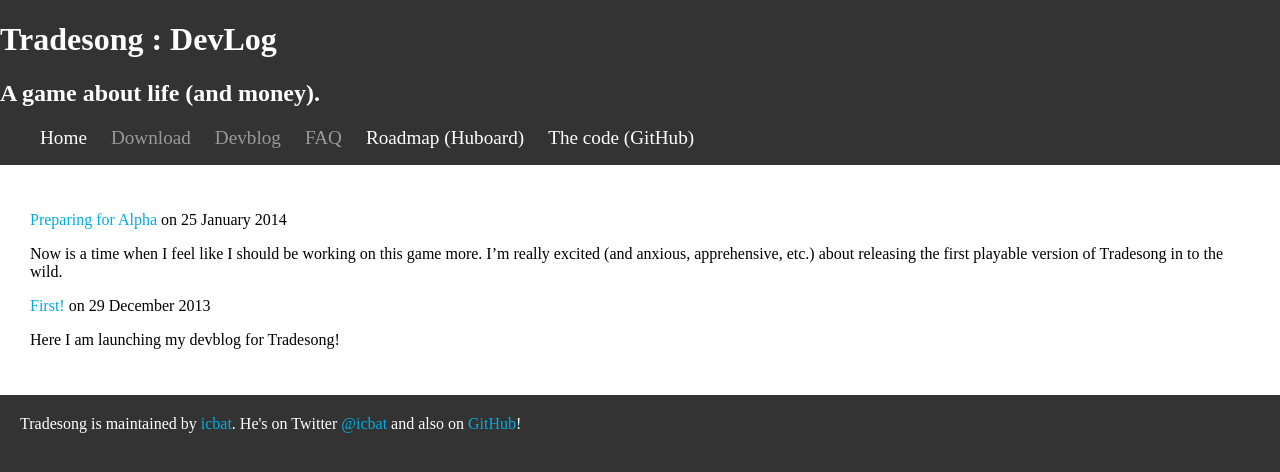
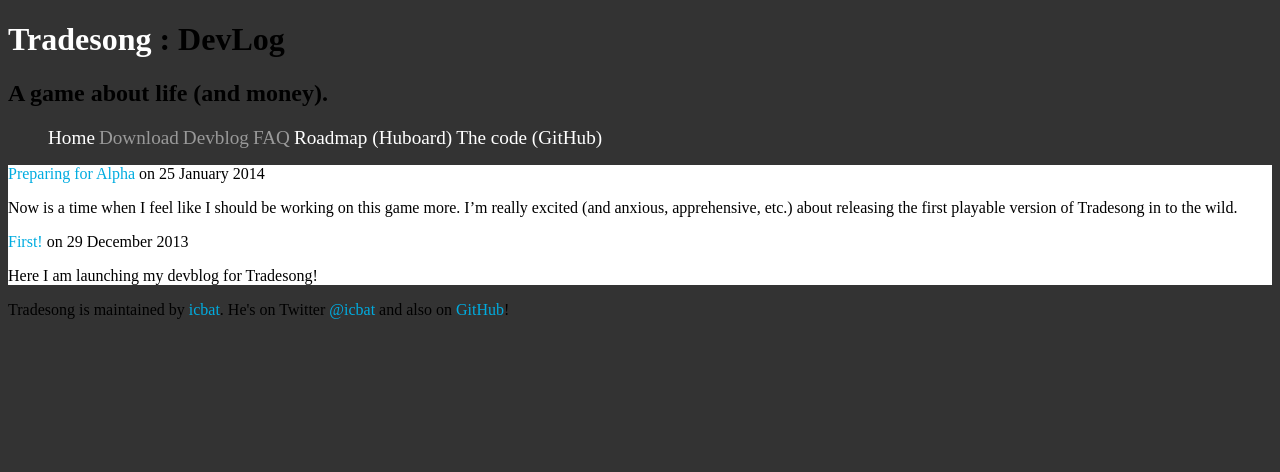
Before and after one commit to icbat/tradesong, a Jekyll site: the page built from index.markdown, in a window 1280 px wide. Shown: the top 472 px of the page. Built offline with Jekyll 4.4.1, drawn with Linux system fonts in a browser that asks for light colours.

Commit message:
Simplifying, removing spacing for now

```diff
--- a/stylesheets/stylesheet.css
+++ b/stylesheets/stylesheet.css
@@ -1,6 +1,4 @@
 body {
-	margin:0;
-	padding: 0;
 	background: #333;
 }
 
@@ -13,19 +11,7 @@
 	text-decoration: underline;
 }
 
-header, footer	{
-	color: #fff;
-	padding: 20px;
-	margin: 0;
-}
-
-header {
-	padding:0;
-	padding-bottom: 0;
-}
-
-
-.title {
+header a {
 	color: #fff;
 }
 
@@ -34,24 +20,15 @@
 }
 
 .content {
-	padding: 30px;
 	background: #fff;
 }
 
 .navHeader ul {
-	margin: 0;
-	padding: 0;
 	list-style: none;
 }
 
 .navHeader li {
 	color: #999;
 	display: inline;
-	margin: 0;
-	padding-right: 20px;
 	font-size: 1.2em;
 }
-
-.navHeader li a {
-	color: #fff;
-}
```
